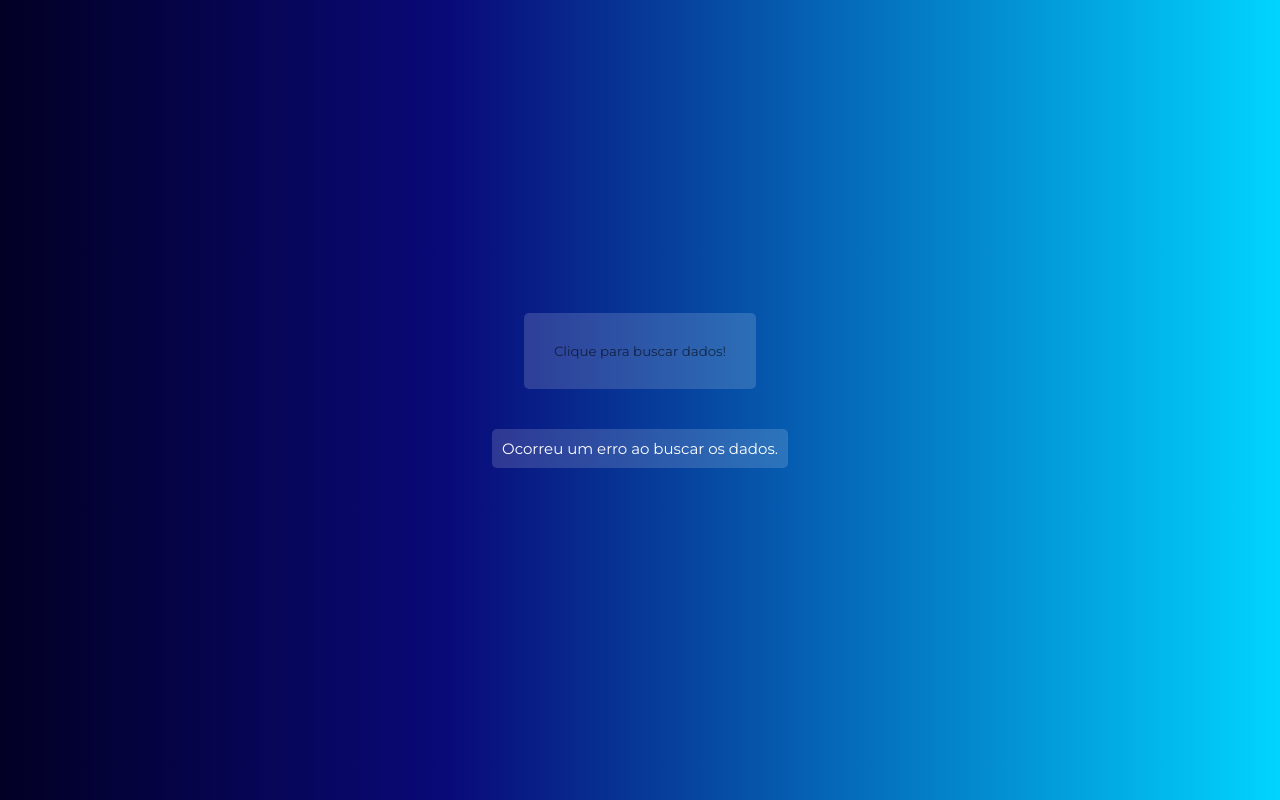
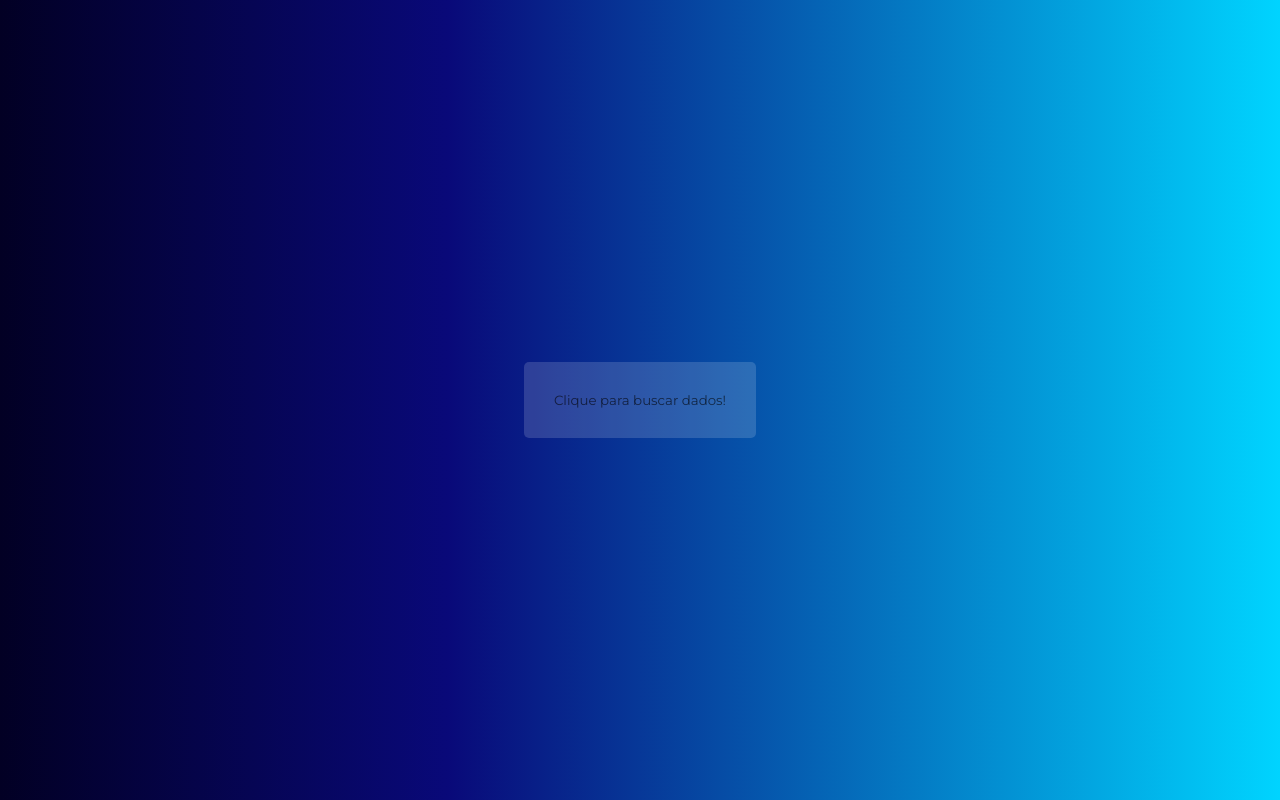
Before and after one commit to Oagans/CP1---Computational, a plain HTML site: page index.html in a window 1280 px wide. Both pictures are taken after a click on the button "Clique para buscar dados!". Drawn offline with Linux system fonts and the light colour scheme; no server answers.

Commit message:
Inserção de um JS para fazer o resultado aparecer e reaparecer com um clique do botão (incompleto)

```diff
--- a/index.html
+++ b/index.html
@@ -18,8 +18,9 @@
 
     <!-- <h1>Consumindo API com Fetch!</h1> -->
     <div class="secao">
-        <button id="meuBotao">Clique para buscar dados!</button>
+        <button id="meuBotao" onclick="fecharBusca()" >Clique para buscar dados!</button>
         <div id="resultado"></div>
+        <!-- <button id="botao2">Mostrar/Ocultar resultado!</button> -->
     </div>
 
     <script src="./js/main.js"></script>
--- a/js/main.js
+++ b/js/main.js
@@ -1,5 +1,7 @@
 const botao = document.getElementById('meuBotao');
 const resultado = document.getElementById('resultado');
+
+
 
 
 function buscarDados() {
@@ -15,8 +17,17 @@ function buscarDados() {
         .catch(error => {
             console.error('Erro ao buscar dados:', error);
             resultado.textContent = 'Ocorreu um erro ao buscar os dados.';
+
         });
 }
 
+function fecharBusca() {
+    let div = document.getElementById("resultado");
+    if (div.style.display === "none") {
+        div.style.display = "block";
+    } else {
+        div.style.display = "none";
+    }
+}
 
 botao.addEventListener('click', buscarDados);
```
Also changed, not shown: 1 other file.
